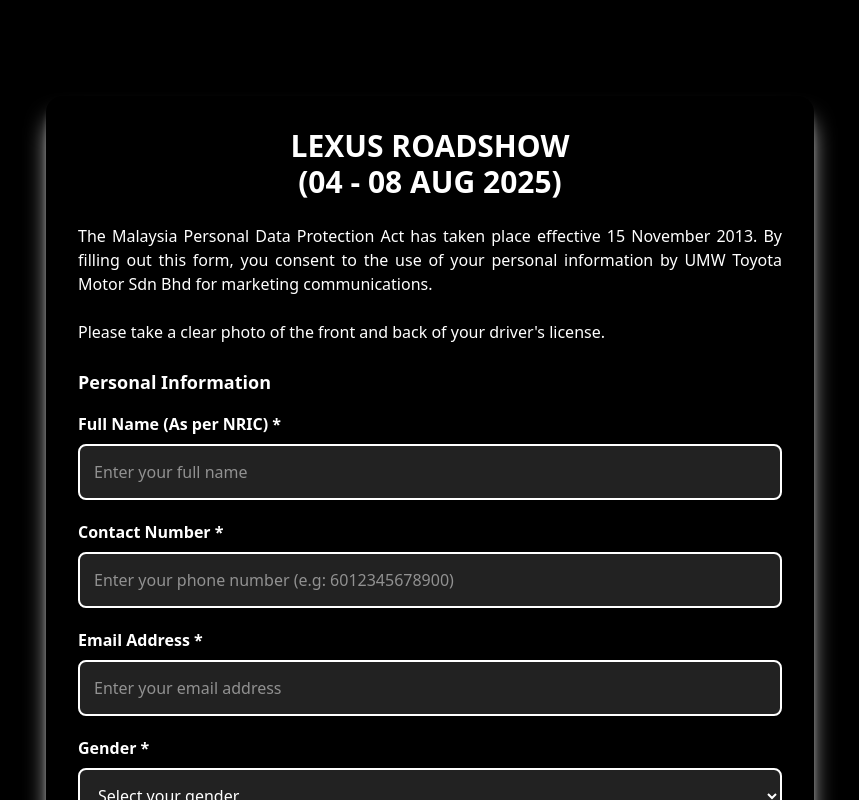
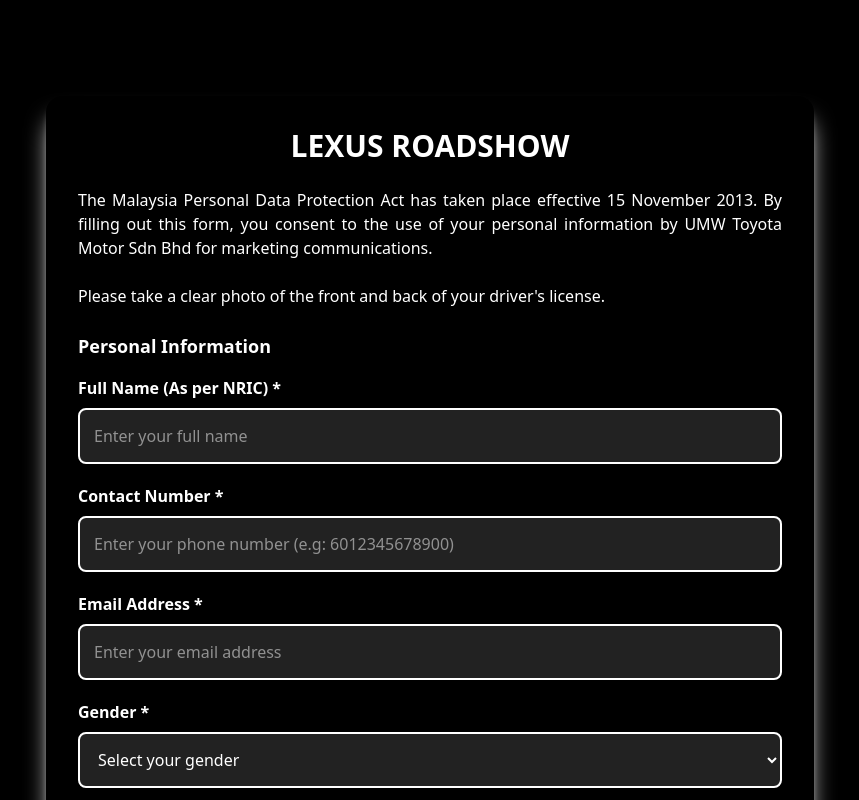
Before and after one commit to Yion05/Lexus-Roadshow-event, a React (Vite) app in the folder client/: page / in a window 1280 px wide. Shown: the top 800 px of the page, without its empty margins (210-1069 px from the left). Built offline with nearby package versions, Linux system fonts and the light colour scheme; no server answers; the HTML template or start-up script is replaced by a standard one; a web font is replaced by a local one.

Commit message:
Update home.tsx

```diff
--- a/client/src/pages/home.tsx
+++ b/client/src/pages/home.tsx
@@ -178,8 +178,6 @@
       <div className={formContainerClasses}>
         <h2 className="text-center text-3xl font-bold text-white mb-6">
           LEXUS ROADSHOW
-          <br />
-          (04 - 08 AUG 2025)
         </h2>
         <p className="text-justify text-white mb-6">
           The Malaysia Personal Data Protection Act has taken place effective 15
```
